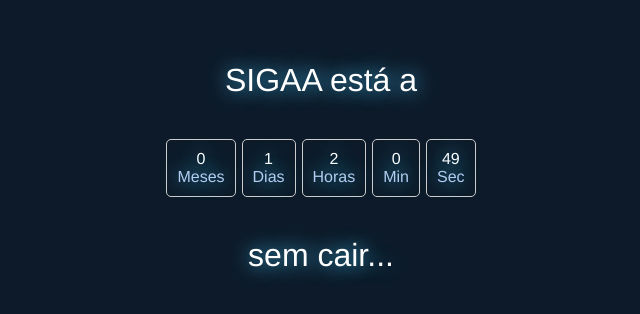
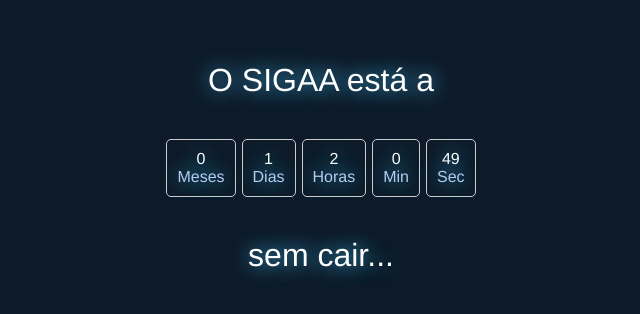
Before and after one commit to mtsteo/sigaa-depressao, a React (Vite) app: page / in a window 1280 px wide. Shown: the part 232-546 px from the top of the page, without its empty margins (319-959 px from the left). Built offline with nearby package versions, Linux system fonts and the light colour scheme.

Commit message:
Update Timer.jsx

```diff
--- a/src/Timer.jsx
+++ b/src/Timer.jsx
@@ -52,7 +52,7 @@
   return (
     <div style={timerStyle}>
       <div>
-        SIGAA está a
+        O SIGAA está a
       </div>
       <br></br>
 
```
